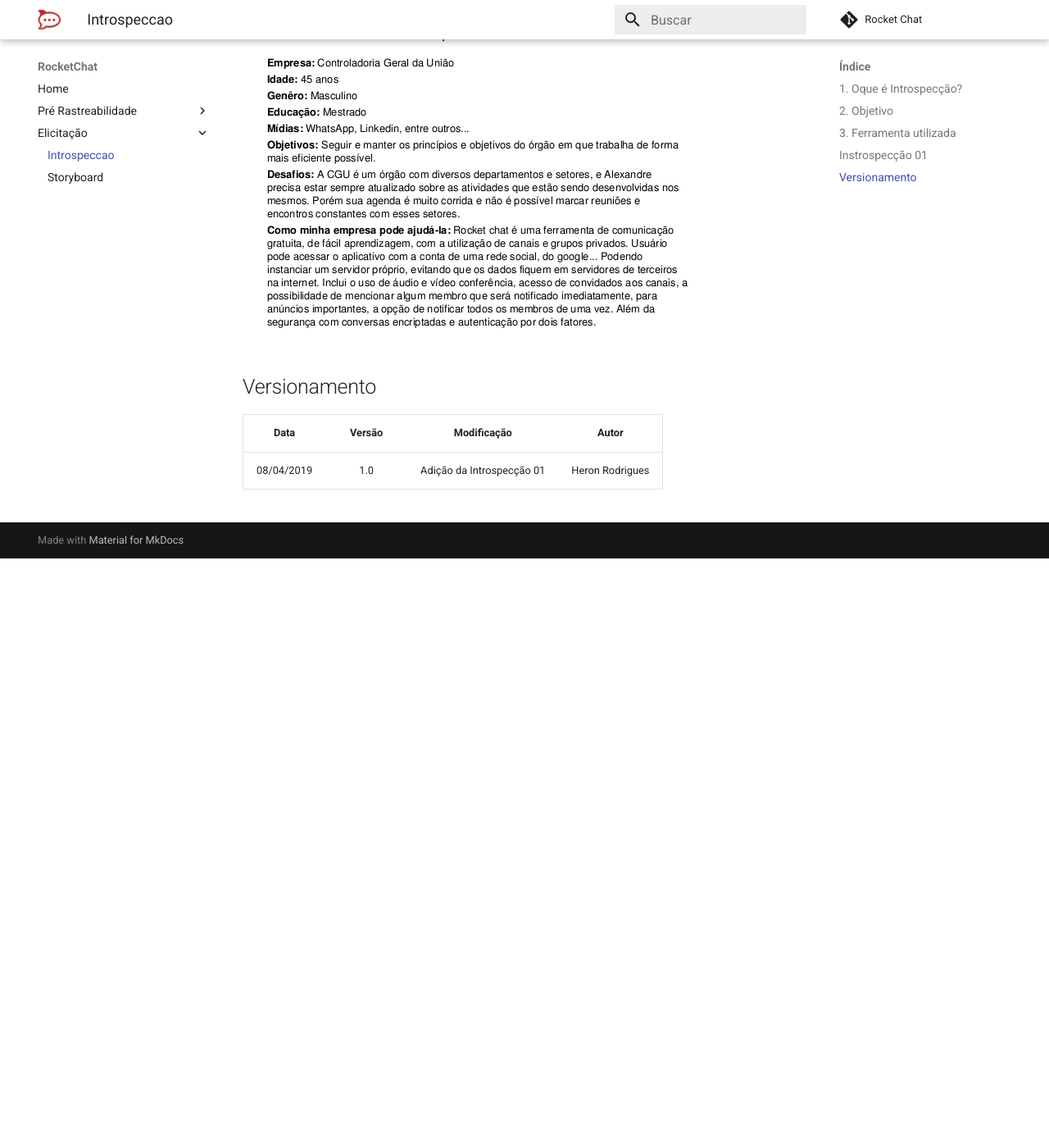
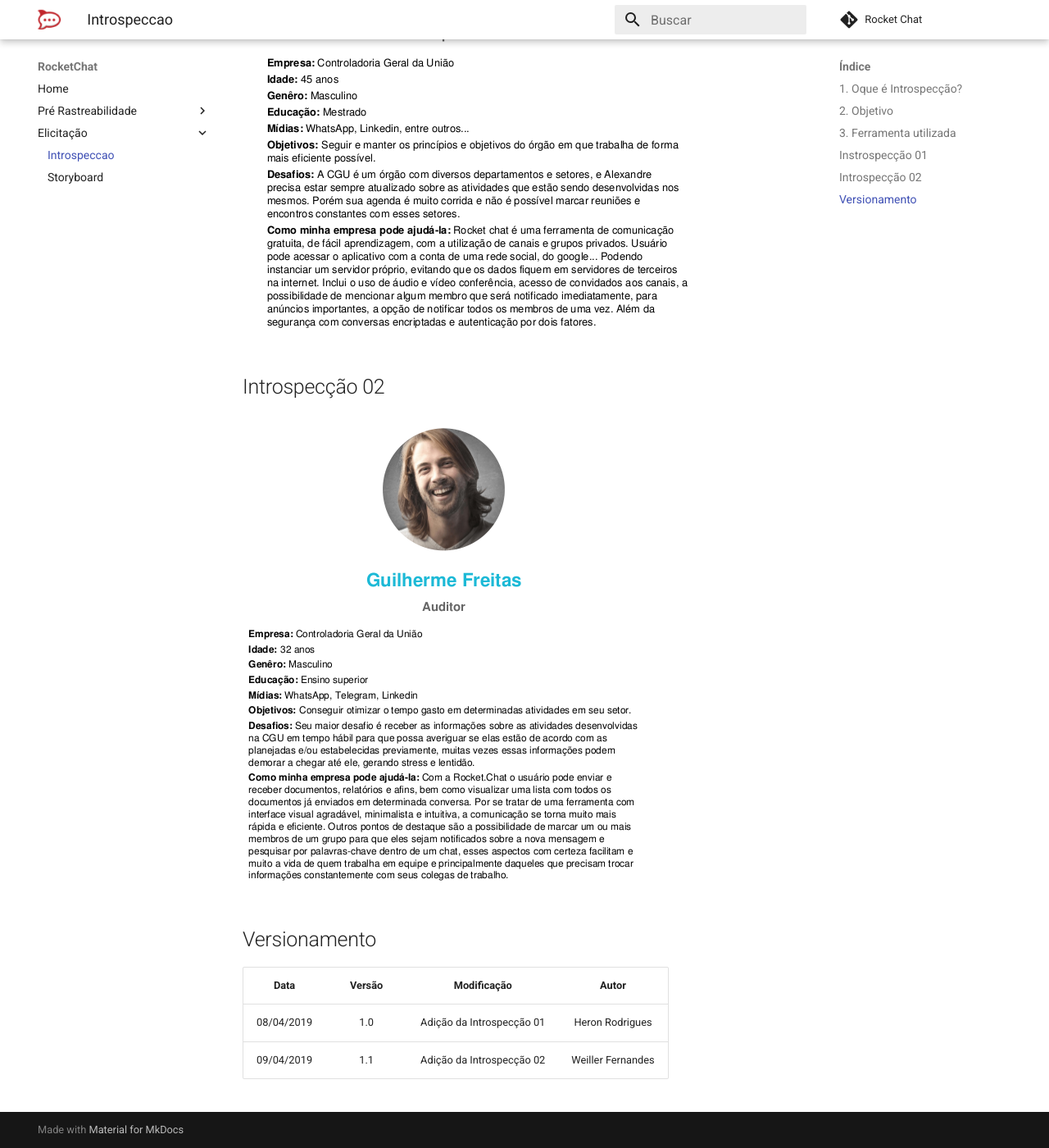
Before and after one commit to MarcosNBJ/2019.1-RocketChat, an MkDocs documentation site: the page built from docs/Elicitação/Introspeccao.md, in a window 1280 px wide and 1400 px high, scrolled down 899 px. Shown: the whole window at 82% size. Built offline with MkDocs 1.6.1 and Material for MkDocs 9.7.7, drawn with Linux system fonts in a browser that asks for light colours; comment, search, counter and statistics services are not loaded; before the commit the page ends 1580 px from its top, so only the background shows below that.

Commit message:
#10 adding introspection 02

```diff
--- a/docs/Elicitação/Introspeccao.md
+++ b/docs/Elicitação/Introspeccao.md
@@ -17,8 +17,13 @@
 
 ![INT1](../img/Elicitacao/introspeccao_01.png)
 
+## Introspecção 02
+
+![INT2](../img/Elicitacao/introspeccao_02.png)
+
 ## Versionamento
 
 | Data | Versão | Modificação | Autor |
 |  :------: | :------: | :------: | :------: |
 | 08/04/2019 | 1.0 | Adição da Introspecção 01 | Heron Rodrigues |
+| 09/04/2019 | 1.1 | Adição da Introspecção 02 | Weiller Fernandes |
```
Also changed, not shown: docs/img/Elicitacao/introspeccao_02.png (added).
